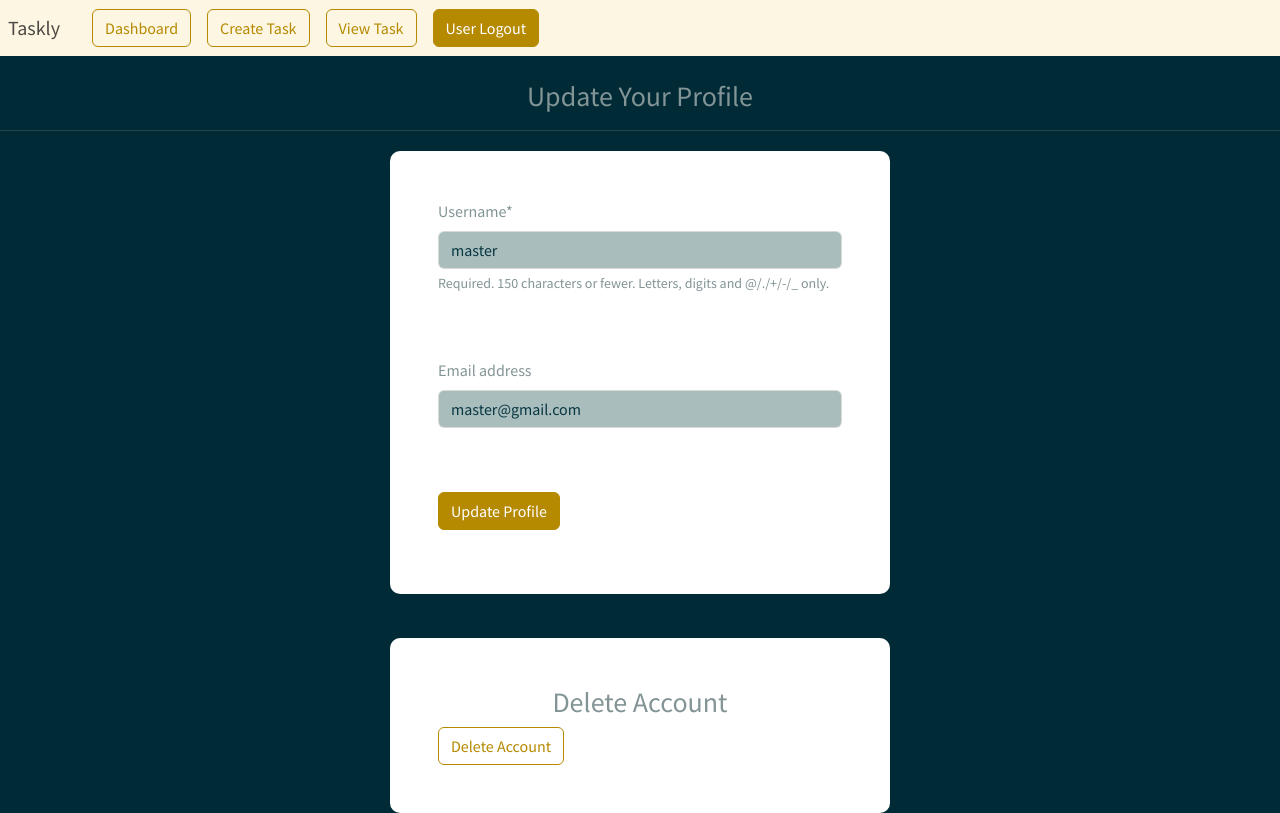
After one commit to Shreyas20004/task_manager_minipro, a Django app: page /profile-management in a window 1280 px wide. The commit adds this page. Run offline with Django 5.2, Linux system fonts and the light colour scheme; a user stored in the database is signed in; some libraries are stand-ins or nearby versions.

Commit message:
changes and updates

```diff
--- a/taskley/templates/profile/dashboard.html
+++ b/taskley/templates/profile/dashboard.html
@@ -16,5 +16,7 @@
         <h2>Taskly</h2>
         <hr>
         <p>Welcome to Taskly <br><br> Your personal task manager application!</p>
+        <br>
+        <a href="{% url 'profile-management' %}">Profile management</a>
     </div>
 </html>
--- /dev/null
+++ b/taskley/templates/profile/profile-management.html
@@ -0,0 +1,39 @@
+
+
+{% load static %}
+
+{% load crispy_forms_tags %}
+
+<html>
+    <head>
+        <meta charset="utf-8"/>
+        <meta name="viewport" content="width-devide-width", initial-scale=1, maximum-scale=1/>
+        <link rel="stylesheet" type="text/css" href="https://bootswatch.com/5/solar/bootstrap.min.css">
+        <link rel="stylesheet" type="text/css" href="{% static 'css/styles.css' %}">
+        <title>Taskly | Profile Management</title>
+    </head>
+    {% include 'profile/base.html' %}
+
+    <br>
+
+    <h3 class="text-center"> Update Your Profile </h3>
+    <hr>
+
+    <div class="container bg-white shadow-md p-5 form-layout" style="margin-top: 20px;">
+        <form method="post" autocomplete="off">
+            {% csrf_token %}
+            {{user_form.username|as_crispy_field}}
+            <br><br>
+            {{user_form.email|as_crispy_field}}
+            <br><br>
+            <input type="submit" class="btn btn-primary navbar-btn" type="submit" value="Update Profile">
+        </form>
+    </div>
+    <br>
+    <div class="container bg-white shadow-md p-5 form-layout" style="margin-top: 20px;">
+        <h3 class='text-center'>Delete Account</h3>
+        <div>
+            <a class="btn btn-outline-primary navbar-btn" type="button" href="{% url 'delete-account' %}">Delete Account</a>
+        </div>
+    </div>
+</html>
--- a/taskley/todo/forms.py
+++ b/taskley/todo/forms.py
@@ -27,3 +27,12 @@ class CreateTaskForm(forms.ModelForm):
         model = Task
         fields = ['Title', 'content']
         exclude = ['user']
+
+
+
+class UpdateUserForm(forms.ModelForm):
+    password = None
+    class Meta:
+        model = User
+        fields = ['username', 'email',]
+        exclude = ['password1','password2',]
--- a/taskley/todo/urls.py
+++ b/taskley/todo/urls.py
@@ -8,6 +8,11 @@ urlpatterns = [
 
 
     path('dashboard', views.dashboard, name="dashboard"),
+
+    path('profile-management', views.profile_management, name="profile-management"),
+
+
+    path('delete-account', views.deleteAccount, name="delete-account"),
 
 
     path('create-task', views.createTask, name="create-task"),
--- a/taskley/todo/views.py
+++ b/taskley/todo/views.py
@@ -1,7 +1,7 @@
 from django.shortcuts import render,redirect
 from .models import Task
 from django.http import HttpResponse
-from .forms import CreateUserForm, LoginForm, CreateTaskForm
+from .forms import CreateUserForm, LoginForm, CreateTaskForm , UpdateUserForm
 
 from django.contrib.auth.models import auth
 from django.contrib.auth import authenticate, login
@@ -60,6 +60,19 @@ def view_task(request):
 def dashboard(request):
     return render(request, 'profile/dashboard.html')
 
+@login_required(login_url='my-login')
+def profile_management(request):
+    if request.method == 'POST':
+        user_form = UpdateUserForm(request.POST,instance = request.user)
+        if user_form.is_valid():
+            user_form.save()
+            return redirect("dashboard")
+    user_form = UpdateUserForm(instance=request.user)
+    context ={"user_form": user_form}
+    return render(request, 'profile/profile-management.html',context=context)
+
+
+
 def user_logout(request):
     auth.logout(request)
     return redirect("")
@@ -110,3 +123,13 @@ def deleteTask(request, pk):
         task.delete()
         return redirect('view-tasks')
     return render(request, 'profile/delete-task.html')
+
+
+@login_required(login_url='my-login')
+def deleteAccount(request):
+    if request.method == 'POST':
+        deleteUser = User.objects.get(username=request.user)
+        deleteUser.delete()
+        return redirect("")
+
+    return  render(request, "profile/delete-account.html")
```
Also changed, not shown: taskley/templates/profile/delete-account.html (added, +29 -0 lines), taskley/db.sqlite3.
